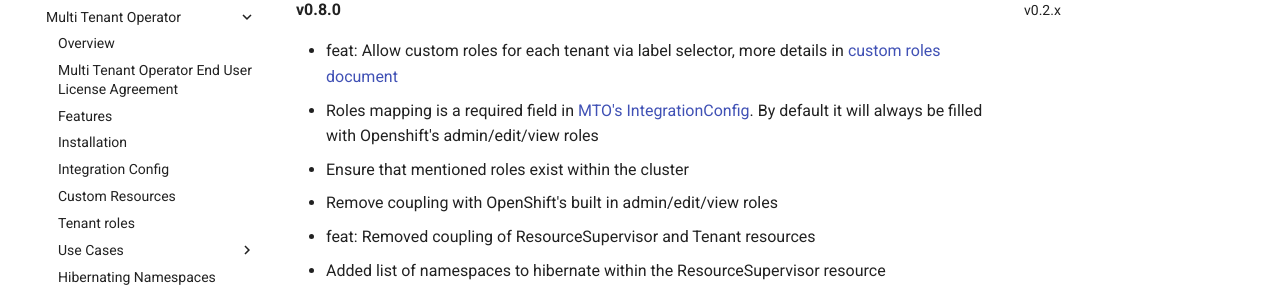
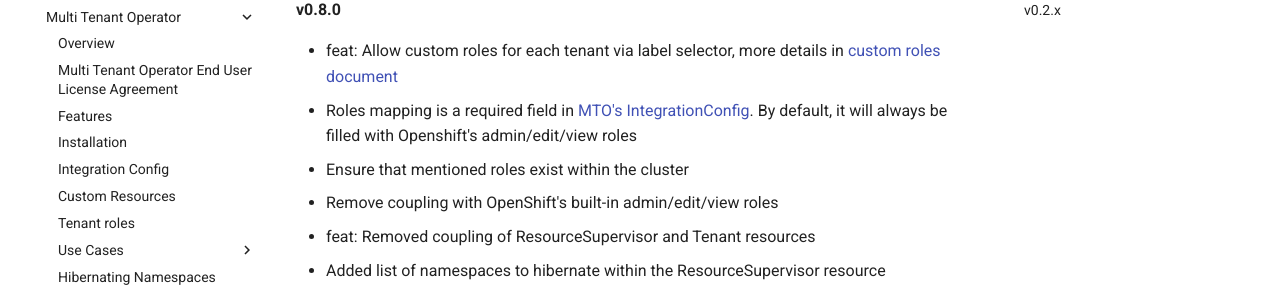
Before and after one commit to stakater/stakater-docs, an MkDocs documentation site: the page built from docs/content/sre/multi-tenant-operator/changelog.md, in a window 1280 px wide and 900 px high. Shown: the part 366-660 px from the top of the window. Built offline with MkDocs 1.6.1 and Material for MkDocs 9.7.7, drawn with Linux system fonts in a browser that asks for light colours; comment, search, counter and statistics services are not loaded.

Commit message:
grammar fix

```diff
--- a/docs/content/sre/multi-tenant-operator/changelog.md
+++ b/docs/content/sre/multi-tenant-operator/changelog.md
@@ -9,9 +9,9 @@
 **v0.8.0**
 
 - feat: Allow custom roles for each tenant via label selector, more details in [custom roles document](./usecases/custom-roles.md)
-  - Roles mapping is a required field in [MTO's IntegrationConfig](./integration-config.md). By default it will always be filled with Openshift's admin/edit/view roles
+  - Roles mapping is a required field in [MTO's IntegrationConfig](./integration-config.md). By default, it will always be filled with Openshift's admin/edit/view roles
   - Ensure that mentioned roles exist within the cluster
-  - Remove coupling with OpenShift's built in admin/edit/view roles
+  - Remove coupling with OpenShift's built-in admin/edit/view roles
 - feat: Removed coupling of ResourceSupervisor and Tenant resources
   - Added list of namespaces to hibernate within the ResourceSupervisor resource
   - Ensured that the same namespace cannot be added to two different Resource Supervisors
```
